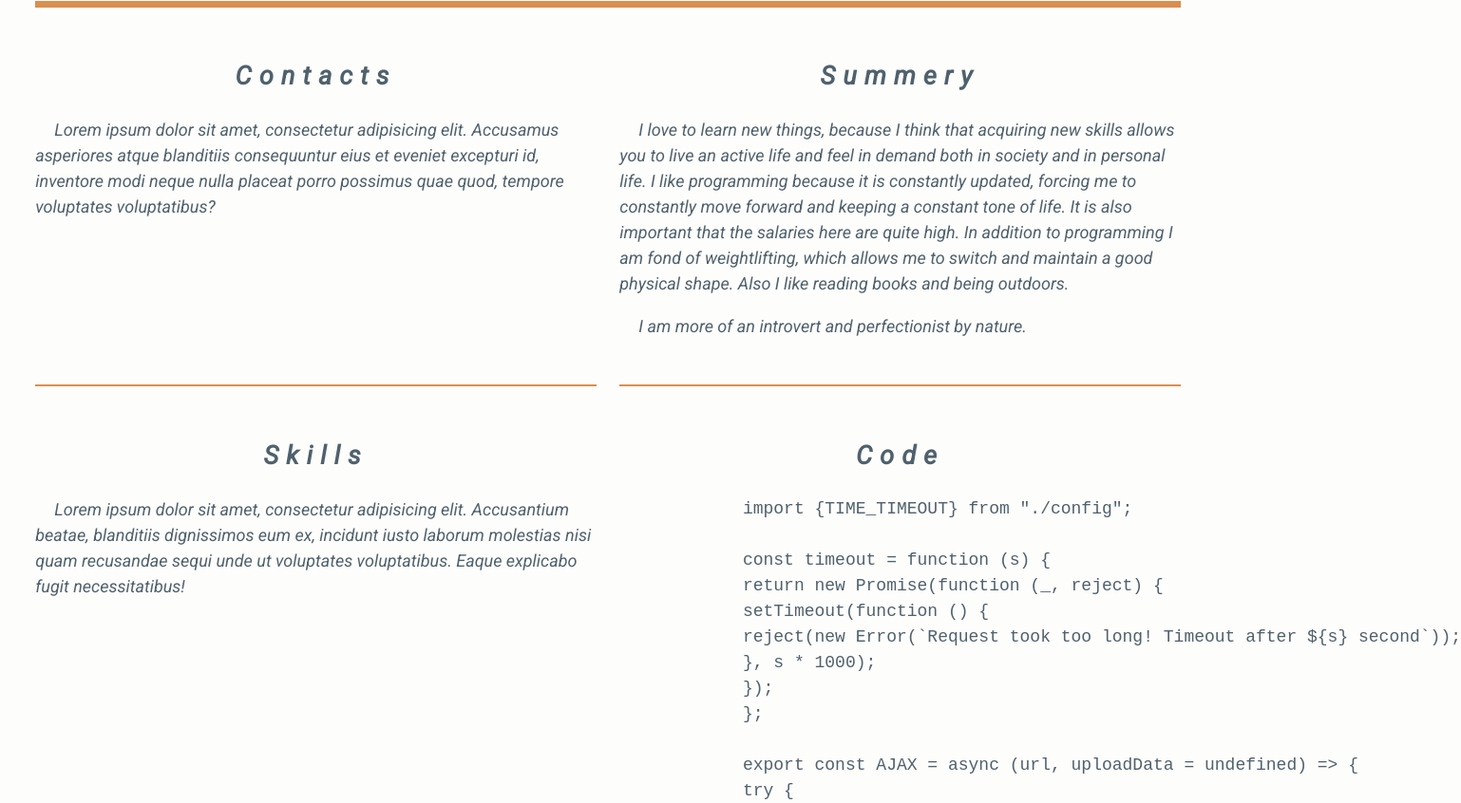
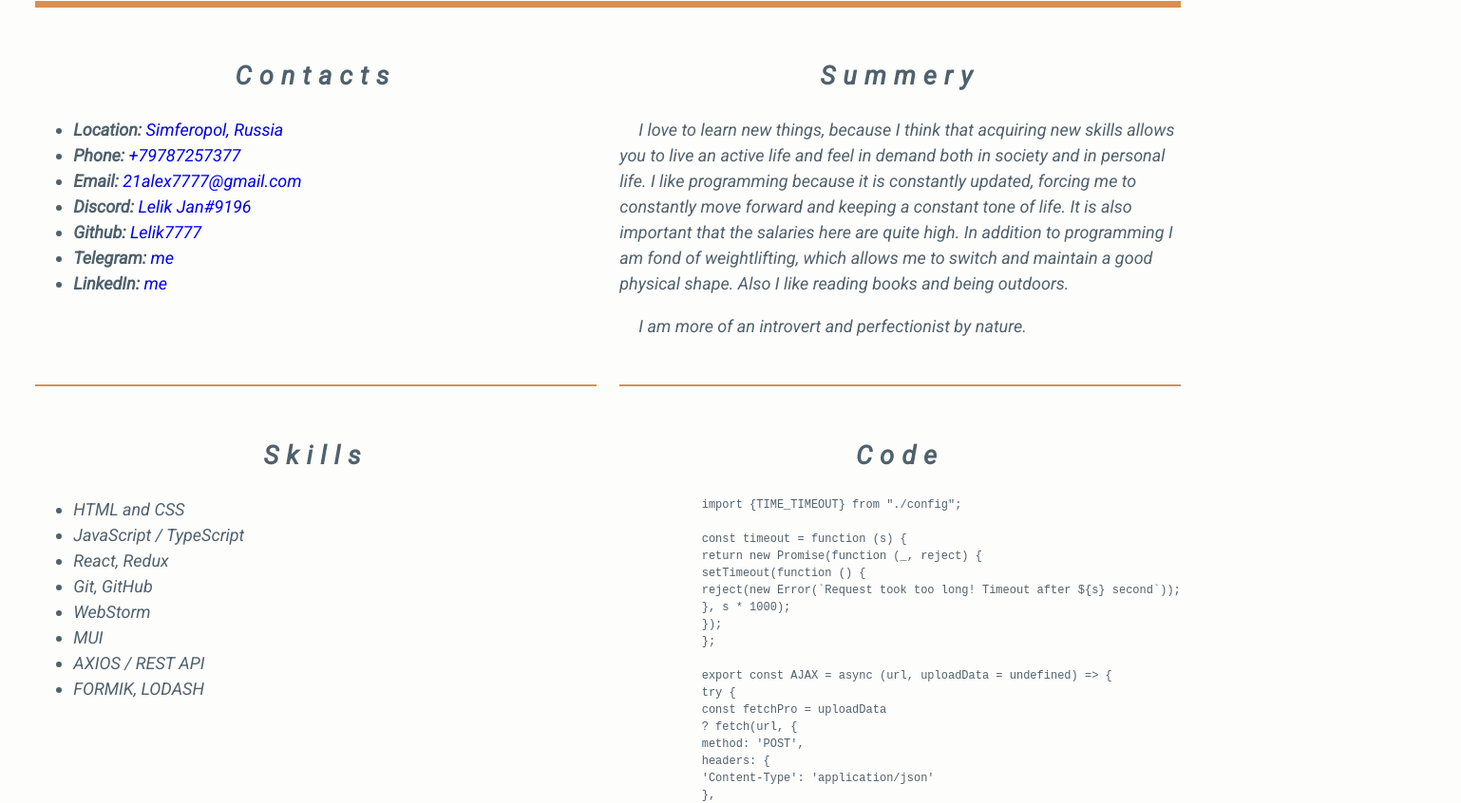
Before and after one commit to Lelik7777/rsschool-cv, a plain HTML site: page index.html in a window 1280 px wide. Shown: the part 445-1291 px from the top of the page at 95% size, 1538 px wide, since content can reach past the window. Drawn offline with Linux system fonts and the light colour scheme.

Commit message:
refactor: finish push information in sections

```diff
--- a/index.html
+++ b/index.html
@@ -53,9 +53,34 @@
         </section>
         <section class="section" id="contacts">
             <h2 class="title-section">Contacts</h2>
-            <p>Lorem ipsum dolor sit amet, consectetur adipisicing elit. Accusamus asperiores atque blanditiis
-                consequuntur eius et eveniet excepturi id, inventore modi neque nulla placeat porro possimus quae quod,
-                tempore voluptates voluptatibus?</p>
+            <ul>
+                <li><b>Location: </b>
+                    <a href="https://yandex.ru/maps/geo/simferopol/1444428469/?ll=34.113793%2C44.947650&z=12.39"
+                       class="section-link">
+                        Simferopol, Russia</a>
+                </li>
+                <li><b>Phone: </b>
+                    <a href="tel:+79787257377" class="section-link"> +79787257377</a></li>
+                <li><b>Email: </b>
+                    <a href="mailto:21alex7777@gmail.com" class="section-link">21alex7777@gmail.com</a>
+                </li>
+                <li>
+                    <b>Discord: </b>
+                    <a href="https://discord.com/channels/@me" class="section-link">Lelik Jan#9196</a>
+                </li>
+                <li>
+                    <b>Github: </b>
+                    <a href="https://github.com/Lelik7777" class="section-link">Lelik7777</a>
+                </li>
+                <li>
+                    <b>Telegram: </b>
+                    <a href="https://t.me/Lelik_Jan" class="section-link">me</a>
+                </li>
+                <li>
+                    <b>LinkedIn: </b>
+                    <a href="https://www.linkedin.com/in/alex-kvachkov-aa245a237/" class="section-link">me</a>
+                </li>
+            </ul>
         </section>
         <section class="section" id="summery">
             <h2 class="title-section">Summery</h2>
@@ -69,9 +94,16 @@
         </section>
         <section class="section" id="skills">
             <h2 class="title-section">Skills</h2>
-            <p>Lorem ipsum dolor sit amet, consectetur adipisicing elit. Accusantium beatae, blanditiis dignissimos eum
-                ex, incidunt iusto laborum molestias nisi quam recusandae sequi unde ut voluptates voluptatibus. Eaque
-                explicabo fugit necessitatibus!</p>
+            <ul>
+                <li>HTML and CSS</li>
+                <li>JavaScript / TypeScript</li>
+                <li>React, Redux</li>
+                <li>Git, GitHub</li>
+                <li>WebStorm</li>
+                <li>MUI</li>
+                <li>AXIOS / REST API</li>
+                <li>FORMIK, LODASH</li>
+            </ul>
         </section>
         <section class="section" id="code">
             <h2 class="title-section">Code</h2>
@@ -109,7 +141,8 @@
             <h2 class="title-section">Projects</h2>
             <ul>
                 <li><a href="https://freiii21.github.io/friday-project/#/login" class="section-link">Cards</a></li>
-                <li><a href="https://lelik7777.github.io/social_network_2021/#/" class="section-link">Social network</a></li>
+                <li><a href="https://lelik7777.github.io/social_network_2021/#/" class="section-link">Social network</a>
+                </li>
                 <li><a href="https://lelik7777.github.io/todo16v2/" class="section-link">To Do List</a></li>
             </ul>
         </section>
--- a/style.css
+++ b/style.css
@@ -119,6 +119,9 @@ body {
 p {
     text-indent: var(--text-indend);
 }
+pre{
+    font-size: 12px;
+}
 .section-link{
     text-decoration: none;
 }
```
